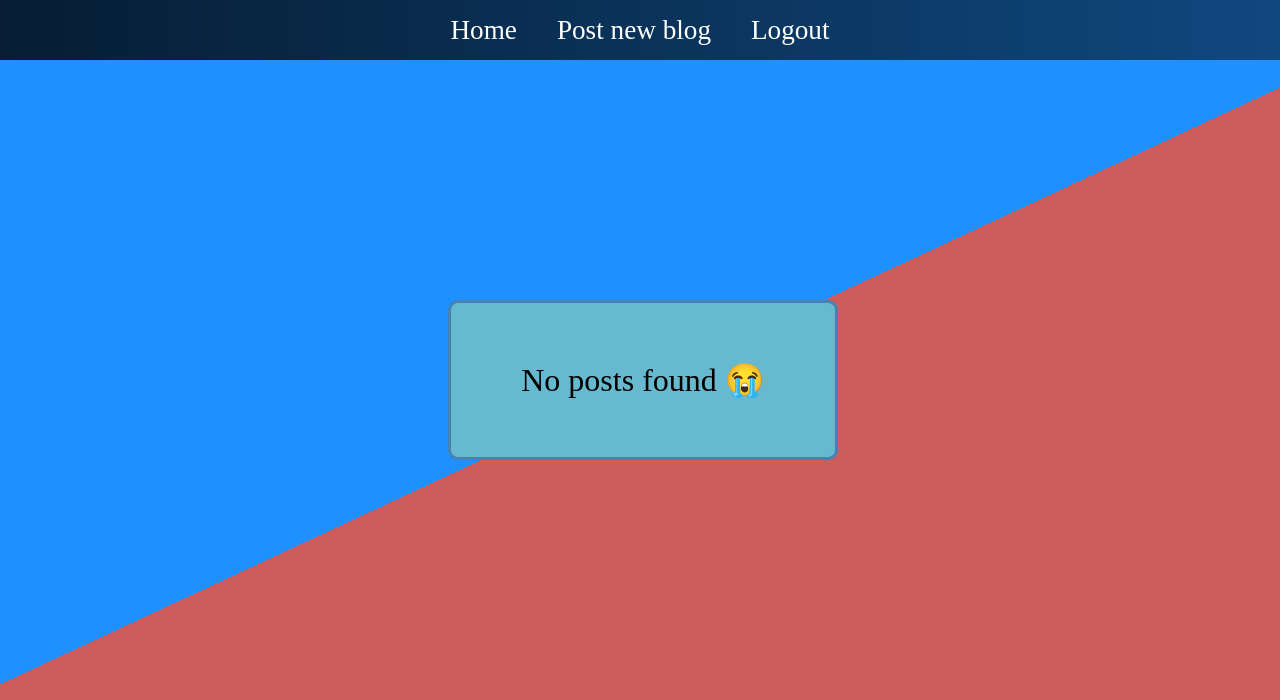
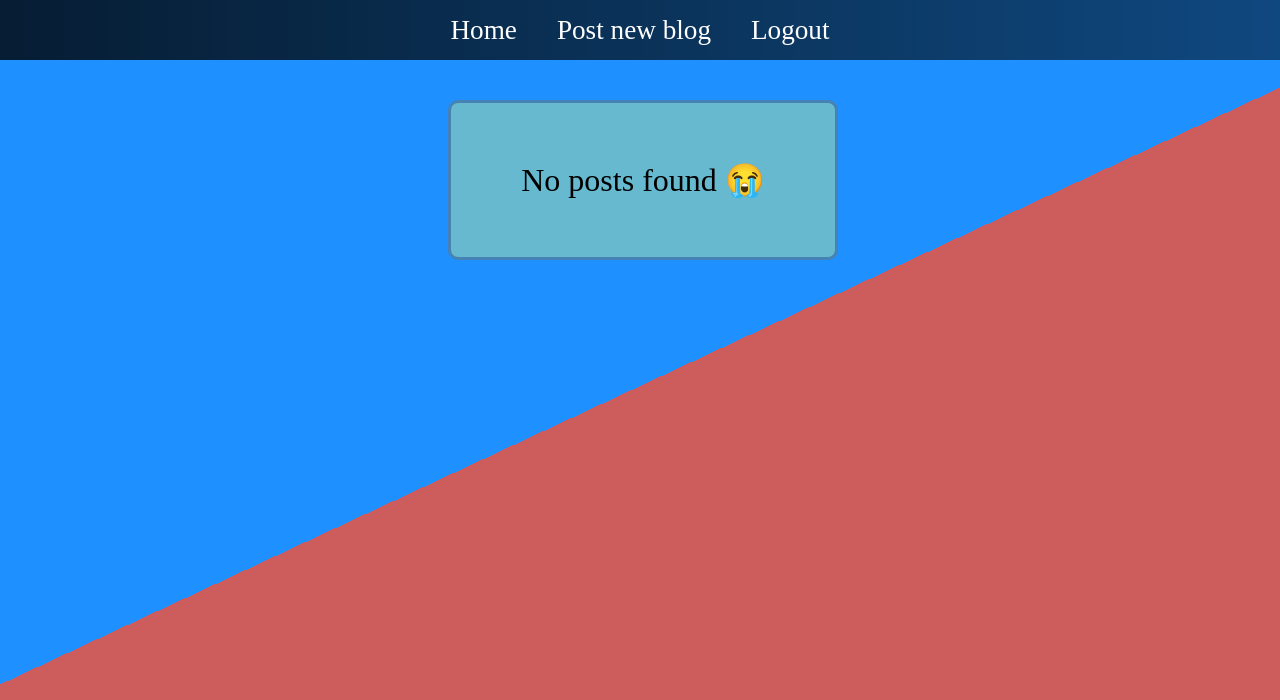
Before and after one commit to Thatdevnerd/Blogtor, a Symfony app: template templates/blog_overview/overview/index.html.twig in a window 1280 px wide. Shown: the top 700 px of the page. Run offline with Twig, Linux system fonts and the light colour scheme; the template is opened without the code that fills it, so the values that code supplies are empty; some libraries are stand-ins or nearby versions.

Commit message:
cleaning up blog overview

```diff
--- a/templates/blog_overview/overview/index.html.twig
+++ b/templates/blog_overview/overview/index.html.twig
@@ -19,17 +19,14 @@
                                </div>
                            </div>
                     {% endfor %}
+                {% else %}
+                    <div class="blog-card">
+                        <div class="blog-body">
+                            <span>No posts found 😭</span>
+                        </div>
+                    </div>
                 {% endif %}
                 </li>
-                {% if not posts %}
-                    <li class="blog-card-wrapper">
-                        <div class="blog-card">
-                            <div class="blog-body">
-                                <span>No posts found 😭</span>
-                            </div>
-                        </div>
-                    </li>
-                {% endif %}
             </ul>
         </div>
     </div>
```
